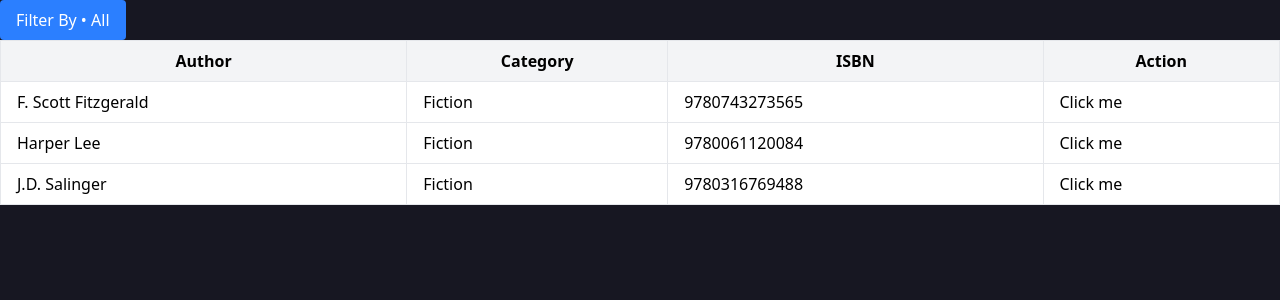
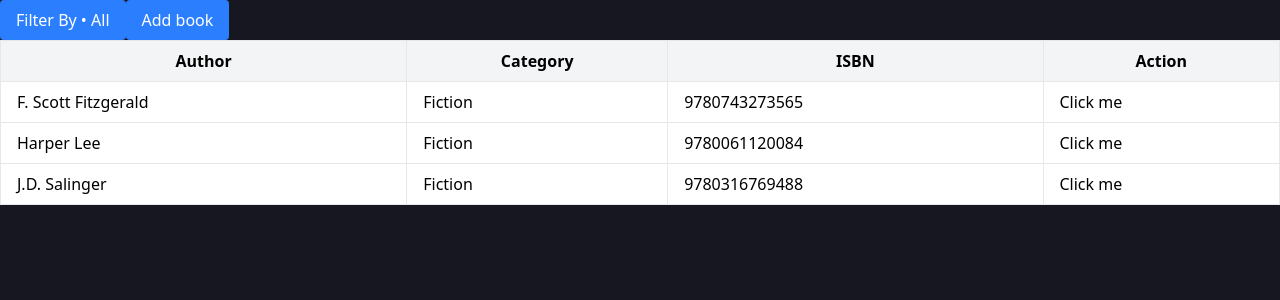
Before and after one commit to vladyslav-dev/BookListApp, a React (Vite) app: page /dashboard in a window 1280 px wide. Shown: the top 300 px of the page. Built offline with nearby package versions, Linux system fonts and the light colour scheme.

Commit message:
Create a reusable Button

```diff
--- /dev/null
+++ b/src/components/Button.tsx
@@ -0,0 +1,11 @@
+import { ButtonHTMLAttributes, FC, PropsWithChildren } from 'react'
+
+interface ButtonProps extends ButtonHTMLAttributes<HTMLButtonElement> {}
+
+const Button: FC<PropsWithChildren<ButtonProps>> = ({ children, ...props }) => {
+  return (
+    <button className='inline-block px-4 py-2 bg-blue-500 text-white rounded cursor-pointer' {...props}>{children}</button>
+  )
+}
+
+export default Button
--- a/src/components/Dropdown.tsx
+++ b/src/components/Dropdown.tsx
@@ -7,6 +7,7 @@
     useState,
     FC
 } from 'react'
+import Button from './Button'
 
 interface DropdownContextType {
     isOpen: boolean
@@ -44,7 +45,7 @@
 const DropdownButton: FC<PropsWithChildren<{}>> = ({ children }) => {
     const { toggle } = useContext(DropdownContext)!
 
-    return <button onClick={toggle} className='px-4 py-2 bg-blue-500 text-white rounded cursor-pointer'>{children}</button>
+    return <Button onClick={toggle}>{children}</Button>
 }
 
 const DropdownMenu: FC<PropsWithChildren<{}>> = ({ children }) => {
--- a/src/pages/Dashboard.tsx
+++ b/src/pages/Dashboard.tsx
@@ -1,7 +1,10 @@
+import Button from '@/components/Button'
 import Filter from '@/components/Filter'
 import Table from '@/components/Table'
+import { useNavigate } from 'react-router-dom'
 
 const Dashboard = () => {
+    const navigate = useNavigate();
 
 
   const config = {
@@ -49,10 +52,14 @@
         },
     ]
 }
+    const onAddBookClick = () => {
+        navigate('/book-form')
+    }
 
   return (
     <div>
         <Filter />
+        <Button onClick={onAddBookClick}>Add book</Button>
        <Table data={config.data} columns={config.columns} />
     </div>
 
```
